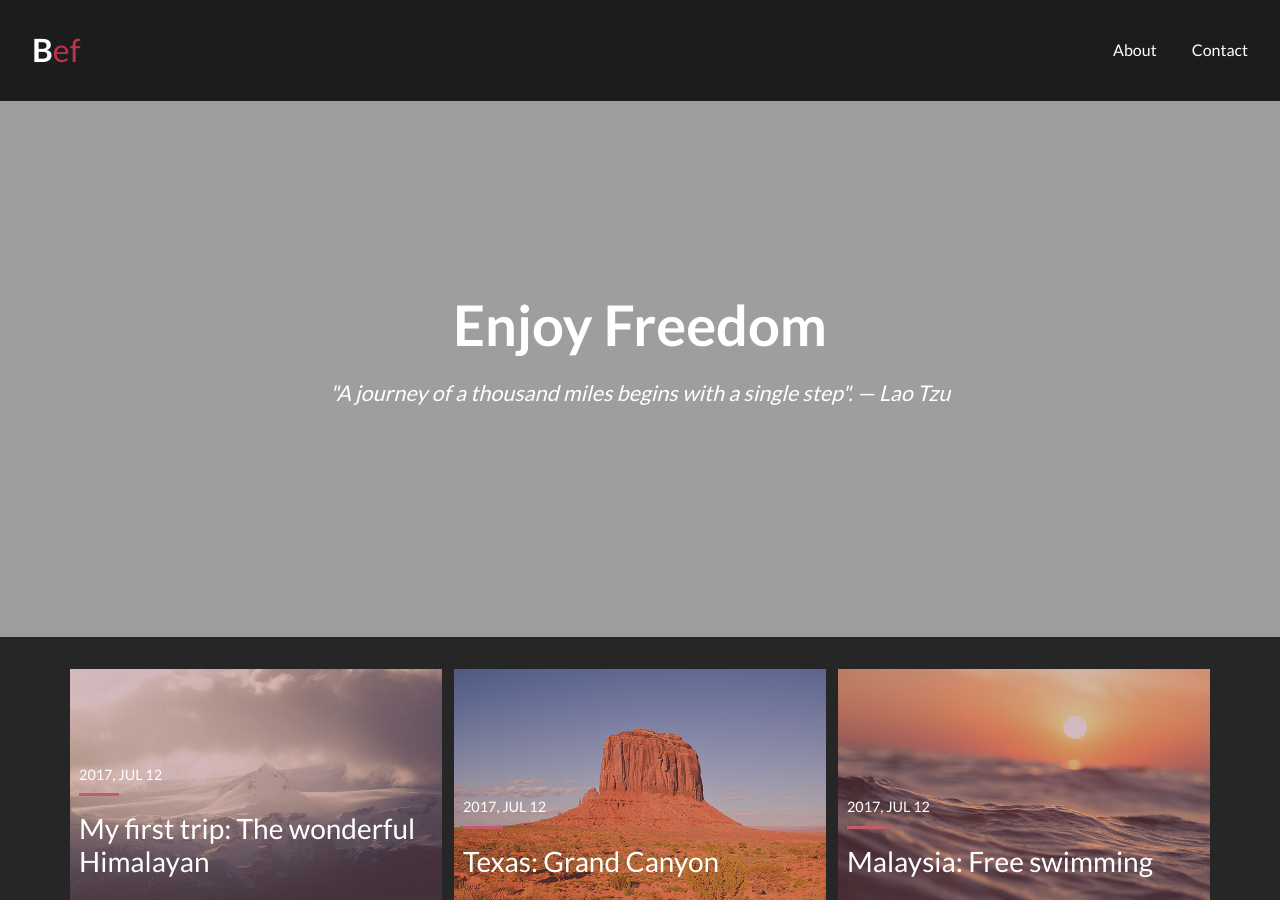
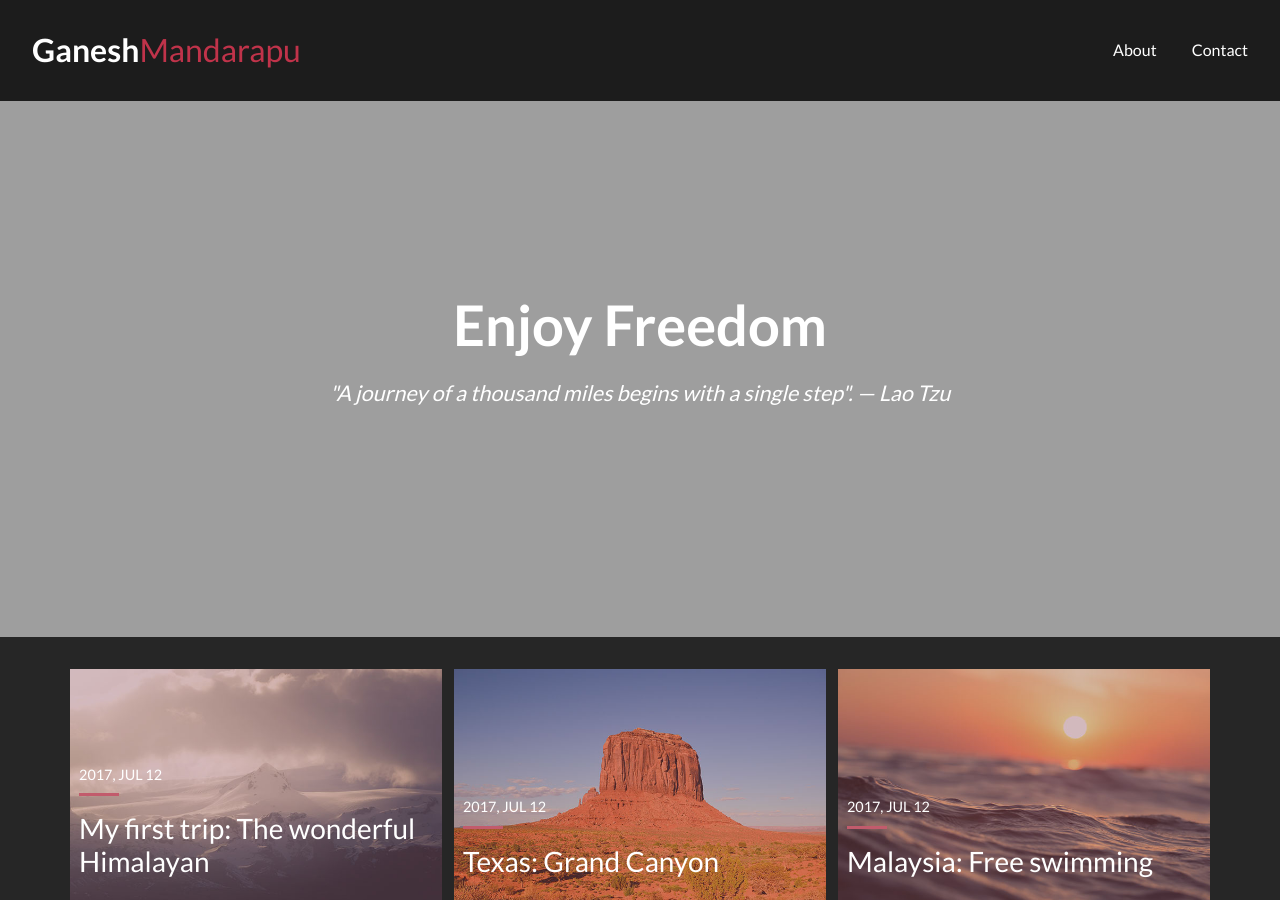
Before and after one commit to ganeshmandarapu/Projects, a Jekyll site: the page built from index.html, in a window 1280 px wide and 900 px high. Built offline with Jekyll 4.4.1, drawn with Linux system fonts in a browser that asks for light colours; the list of posts is cut into pages by our own code.

Commit message:
Update header.html

```diff
--- a/_includes/header.html
+++ b/_includes/header.html
@@ -1,6 +1,6 @@
 
 <header class="main_header">
-  <a href="{{site.baseurl}}/" class="logo">{% if site.logo %}{{site.logo}}{% else %}B<span>ef</span>{% endif %}</a>
+  <a href="{{site.baseurl}}/" class="logo">{% if site.logo %}{{site.logo}}{% else %}Ganesh<span>Mandarapu</span>{% endif %}</a>
   <nav class="main_menu">
     <a href="{{site.baseurl}}/about/">About</a>
     <a href="{{site.baseurl}}/contact/">Contact</a>
```
